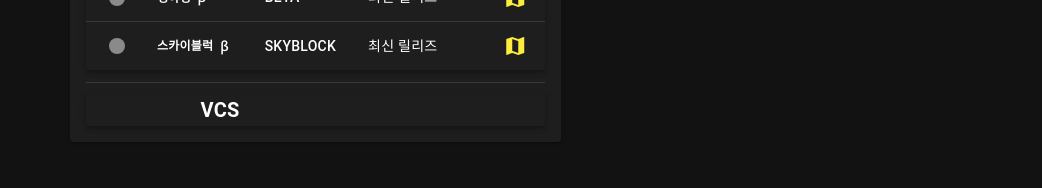
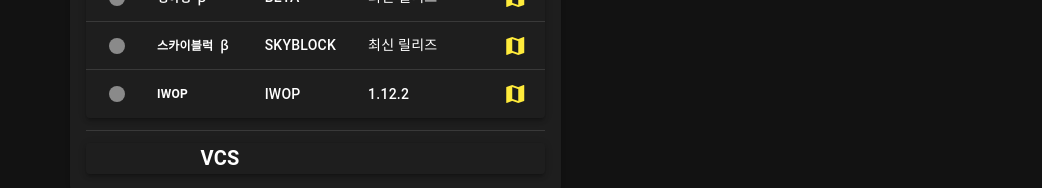
Before and after one commit to heptacode/SunrinLifeMC, a Vue app: page / in a window 1280 px wide. Shown: the part 403-591 px from the top of the page, without its empty margins (28-1070 px from the left). Built offline with nearby package versions, Linux system fonts and the light colour scheme; no server answers; a web font is replaced by a local one.

Commit message:
Add IWOP Server

```diff
--- a/src/App.vue
+++ b/src/App.vue
@@ -214,6 +214,25 @@
                             </v-btn>
                           </td>
                         </tr> -->
+                        <tr>
+                          <td class="light-container">
+                            <div class="light" :class="status_iwop"></div>
+                          </td>
+                          <th>IWOP</th>
+                          <td>IWOP</td>
+                          <td>1.12.2</td>
+                          <td class="text-end">
+                            <v-btn
+                              icon
+                              small
+                              color="yellow"
+                              href="http://mc.sunrin.life:1008"
+                              target="_blank"
+                            >
+                              <v-icon>mdi-map</v-icon>
+                            </v-btn>
+                          </td>
+                        </tr>
                       </tbody>
                     </v-simple-table>
 
@@ -349,9 +368,9 @@
     loading: false,
     copied: false,
     form: false,
-    status: undefined,
-    motd: undefined,
-    players: undefined,
+    status: null,
+    motd: null,
+    players: null,
     status_global: "light-undefined",
     // status_wild: "light-undefined",
     // status_build: "light-undefined",
@@ -360,6 +379,7 @@
     status_skyblock: "light-undefined",
     // status_lobby: "light-undefined",
     // status_esports: "light-undefined"
+    status_iwop: "light-undefined"
     // metroDialog: false,
   }),
   watch: {
@@ -414,6 +434,11 @@
     //     ? "light-online"
     //     : "light-offline";
     // });
+    axios.get("//api.mcsrvstat.us/1/mc.sunrin.life:25573").then(response => {
+      this.status_iwop = !response.data.offline
+        ? "light-online"
+        : "light-offline";
+    });
   },
 
   methods: {
```
